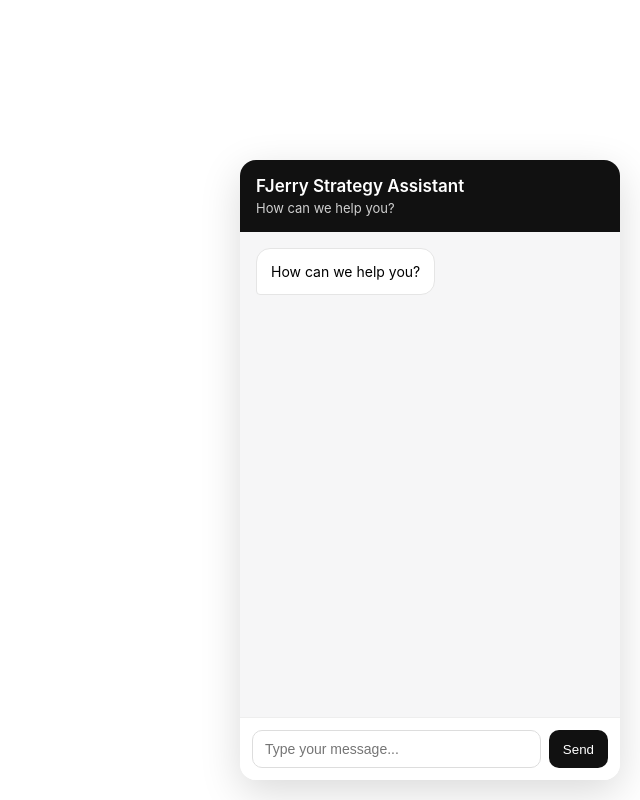
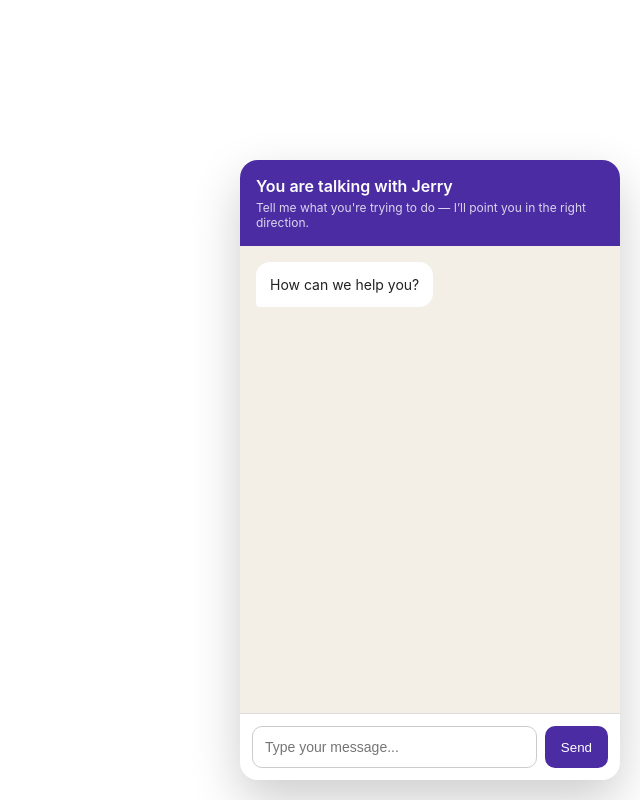
Before and after one commit to blellochg09/website-chatbot2, a website: page public/index.html in a window 1280 px wide. Shown: the whole page, without its empty margins (640-1280 px from the left). Drawn offline with Linux system fonts and the light colour scheme.

Commit message:
Update index.html

```diff
--- a/public/index.html
+++ b/public/index.html
@@ -3,7 +3,7 @@
 <head>
 <meta charset="UTF-8" />
 <meta name="viewport" content="width=device-width, initial-scale=1.0"/>
-  <title>FJerry Strategy Assistant</title>
+<title>FJerry Chat</title>
 
 <style>
 * { box-sizing: border-box; }
@@ -11,92 +11,88 @@
 body {
   margin: 0;
   font-family: -apple-system, BlinkMacSystemFont, "Segoe UI", Roboto, sans-serif;
-      background: transparent;
 }
 
+/* Chat container */
 #chat {
   position: fixed;
   bottom: 20px;
   right: 20px;
   width: 380px;
-      max-width: calc(100vw - 24px);
   height: 620px;
-      max-height: calc(100vh - 40px);
-      background: #fff;
-      border-radius: 16px;
-      box-shadow: 0 12px 40px rgba(0,0,0,0.15);
+  background: #f3efe6;
+  border-radius: 18px;
+  box-shadow: 0 20px 50px rgba(0,0,0,0.2);
   display: flex;
   flex-direction: column;
   overflow: hidden;
 }
 
+/* Header */
 #header {
+  background: #4b2ca3;
+  color: white;
   padding: 16px;
-      background: #111;
-      color: white;
 }
 
 #headerTitle {
-      font-size: 17px;
+  font-size: 16px;
   font-weight: 600;
 }
 
 #headerSub {
-      font-size: 13px;
+  font-size: 12px;
   opacity: 0.8;
   margin-top: 4px;
 }
 
+/* Messages */
 #messages {
   flex: 1;
+  padding: 16px;
   overflow-y: auto;
-      padding: 16px;
-      background: #f6f6f7;
   display: flex;
   flex-direction: column;
-      gap: 12px;
+  gap: 10px;
 }
 
+/* Rows */
 .row {
   display: flex;
   width: 100%;
 }
 
-    .row.user { justify-content: flex-end; }
-    .row.bot { justify-content: flex-start; }
+.user { justify-content: flex-end; }
+.bot { justify-content: flex-start; }
 
+/* Bubbles */
 .bubble {
-      max-width: 85%;
+  max-width: 80%;
   padding: 12px 14px;
   border-radius: 14px;
   font-size: 14px;
   line-height: 1.5;
-      white-space: pre-wrap;
 }
 
+/* User bubble */
 .user .bubble {
-      background: #111;
+  background: #4b2ca3;
   color: white;
   border-bottom-right-radius: 4px;
 }
 
+/* Bot bubble */
 .bot .bubble {
   background: white;
-      border: 1px solid #e5e5e5;
+  color: #222;
   border-bottom-left-radius: 4px;
 }
 
-    #typing {
-      padding: 0 16px 10px;
-      font-size: 12px;
-      color: #777;
-      display: none;
-    }
-
+/* Input */
 #inputWrap {
-      border-top: 1px solid #eee;
   padding: 12px;
-      background: white;
+  border-top: 1px solid #ddd;
+  background: #fff;
 }
 
 #form {
@@ -106,36 +102,52 @@
 
 #input {
   flex: 1;
-      border: 1px solid #ddd;
+  padding: 12px;
   border-radius: 10px;
-      padding: 10px 12px;
+  border: 1px solid #ccc;
   font-size: 14px;
   outline: none;
 }
 
+#input:focus {
+  border-color: #4b2ca3;
+}
+
 #send {
-      background: #111;
+  background: #4b2ca3;
   color: white;
   border: none;
-      padding: 10px 14px;
+  padding: 12px 16px;
   border-radius: 10px;
   cursor: pointer;
+  font-weight: 500;
 }
 
-    #send:hover { opacity: 0.9; }
+#send:hover {
+  opacity: 0.9;
+}
 
+/* Typing */
+#typing {
+  font-size: 12px;
+  padding: 0 16px 10px;
+  color: #666;
+  display: none;
+}
 </style>
 </head>
+
 <body>
 
 <div id="chat">
+
   <div id="header">
-    <div id="headerTitle">FJerry Strategy Assistant</div>
-    <div id="headerSub">How can we help you?</div>
+    <div id="headerTitle">You are talking with Jerry</div>
+    <div id="headerSub">Tell me what you're trying to do — I’ll point you in the right direction.</div>
   </div>
 
   <div id="messages"></div>
-  <div id="typing">Thinking...</div>
+  <div id="typing">Jerry is typing...</div>
 
   <div id="inputWrap">
     <form id="form">
@@ -143,6 +155,7 @@
       <button id="send" type="submit">Send</button>
     </form>
   </div>
+
 </div>
 
 <script>
@@ -151,6 +164,7 @@
 const messages = document.getElementById("messages");
 const typing = document.getElementById("typing");
 
+/* Add message bubble */
 function addMessage(role, text) {
   const row = document.createElement("div");
   row.className = "row " + role;
@@ -158,12 +172,21 @@
   const bubble = document.createElement("div");
   bubble.className = "bubble";
 
-    // 🔥 improves readability (splits paragraphs)
   bubble.innerHTML = text.replace(/\n/g, "<br>");
 
   row.appendChild(bubble);
   messages.appendChild(row);
   messages.scrollTop = messages.scrollHeight;
+}
+
+/* 🔥 MULTI-BUBBLE EFFECT */
+async function addBotResponse(text) {
+  const parts = text.split("\n\n");
+
+  for (let i = 0; i < parts.length; i++) {
+    await new Promise(r => setTimeout(r, 500));
+    addMessage("bot", parts[i]);
+  }
 }
 
 async function sendMessage(text) {
@@ -173,9 +196,7 @@
   try {
     const res = await fetch("/api/chat", {
       method: "POST",
-        headers: {
-          "Content-Type": "application/json"
-        },
+      headers: { "Content-Type": "application/json" },
       body: JSON.stringify({ message: text })
     });
 
@@ -186,7 +207,7 @@
       return;
     }
 
-      addMessage("bot", data.reply || "No response.");
+    await addBotResponse(data.reply || "No response.");
   } catch (err) {
     addMessage("bot", "Connection error.");
   } finally {
@@ -194,6 +215,7 @@
   }
 }
 
+/* Enter to send */
 form.addEventListener("submit", async (e) => {
   e.preventDefault();
 
@@ -204,7 +226,7 @@
   await sendMessage(text);
 });
 
-  // Initial message
+/* Initial message */
 window.addEventListener("load", () => {
   addMessage("bot", "How can we help you?");
 });
```
Lines whose indentation alone changed are shown as unchanged.
